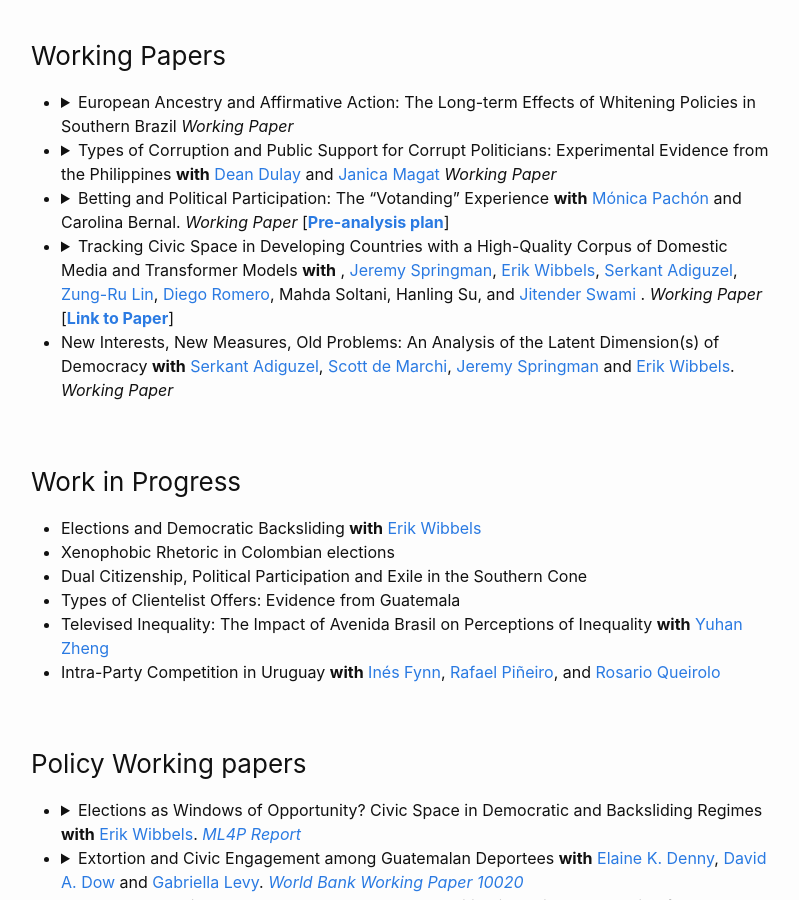
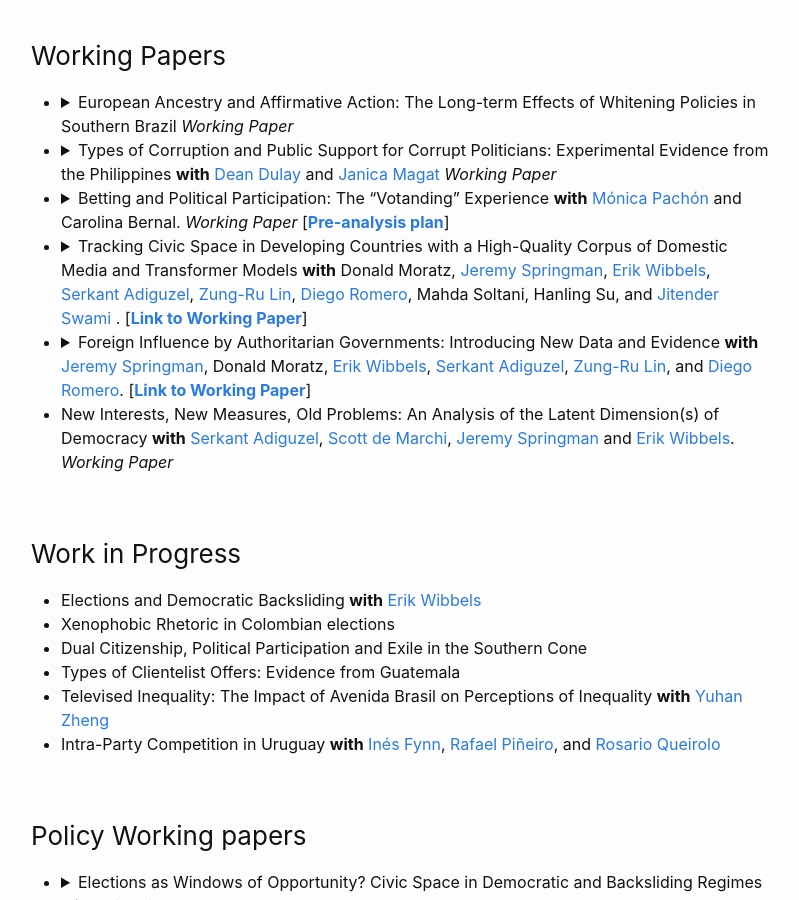
Before and after one commit to MateoVillamizarChaparro/MateoVillamizarChaparro.github.io, a Jekyll site: the page built from publications.md, in a window 1280 px wide and 900 px high, scrolled down 1469 px. Shown: the whole window, without its empty margins (239-1038 px from the left). Built offline with Jekyll 4.4.1, drawn with Linux system fonts in a browser that asks for light colours; our own code applies the rules of GitHub Pages for plain Markdown files.

Commit message:
Update publications.md

```diff
--- a/publications.md
+++ b/publications.md
@@ -115,9 +115,17 @@ Click on the arrows to access the abstracts.
     {::options parse_block_html="false" /}
 
   - {::options parse_block_html="true" /}
-    <details><summary markdown="span">Tracking Civic Space in Developing Countries with a High-Quality Corpus of Domestic Media and Transformer Models **with** [](), [Jeremy Springman](https://jrspringman.github.io/), [Erik Wibbels](https://web.sas.upenn.edu/ewibbels/), [Serkant Adiguzel](http://serkantadiguzel.com/), [Zung-Ru Lin](https://pdri-devlab.upenn.edu/bio/zung-ru-lin/), [Diego Romero](https://diego-romero.com/), Mahda Soltani, Hanling Su, and [Jitender Swami](https://sites.google.com/view/jitender-swami/home) . *Working Paper* [[**Link to Paper**](https://osf.io/preprints/socarxiv/zp3sr_v1)]</summary>
+    <details><summary markdown="span">Tracking Civic Space in Developing Countries with a High-Quality Corpus of Domestic Media and Transformer Models **with** Donald Moratz, [Jeremy Springman](https://jrspringman.github.io/), [Erik Wibbels](https://web.sas.upenn.edu/ewibbels/), [Serkant Adiguzel](http://serkantadiguzel.com/), [Zung-Ru Lin](https://pdri-devlab.upenn.edu/bio/zung-ru-lin/), [Diego Romero](https://diego-romero.com/), Mahda Soltani, Hanling Su, and [Jitender Swami](https://sites.google.com/view/jitender-swami/home) . [[**Link to Working Paper**](https://osf.io/preprints/socarxiv/zp3sr_v1)]</summary>
     <p> <sub>
     **Abstract:** Tracking Civic Space in Developing Countrieswith a High-Quality Corpus of Domestic Mediaand Transformer Models∗Donald A. Moratz†,1,2Jeremy Springman†,1,2Erik Wibbels†,1,2Serkant Adiguzel3Mateo Villamizar-Chaparro4Zung-Ru Lin1Diego Romero5Mahda Soltani6Hanling Su1Jitender Swami7August 21, 2025Civic space - the fundamental freedoms necessary for citizens to influence politics -is under constant contestation. Despite the importance of day-to-day contestation overthese rights, there is very little data allowing us to study the events and processes thatconstitute this struggle. We introduce new data that captures civic space activity across65 developing countries from 2012 to 2024. Using an original corpus of over 120 millionarticles from nearly 350 high-quality domestic media outlets and 30 international andregional outlets, we use human-supervised web scraping and open-source computationaltools to track monthly variation in media attention across 20 civic space events. Ourapproach yields three achievements: first, our corpus provides unprecedented coverageof reporting by developing country media outlets, addressing biases in other mediaevent data; second, the resulting monthly event data set covers a wide range of newcivic space activities; and third, we demonstrate the utility of this data for identifyingand forecasting major political events and discuss applications for research on regimedynamics during a time of democratic backsliding.
+    </sub> </p>
+    </details>
+    {::options parse_block_html="false" /}
+
+  - {::options parse_block_html="true" /}
+    <details><summary markdown="span">Foreign Influence by Authoritarian Governments: Introducing New Data and Evidence **with** [Jeremy Springman](https://jrspringman.github.io/), Donald Moratz, [Erik Wibbels](https://web.sas.upenn.edu/ewibbels/), [Serkant Adiguzel](http://serkantadiguzel.com/), [Zung-Ru Lin](https://pdri-devlab.upenn.edu/bio/zung-ru-lin/), and [Diego Romero](https://diego-romero.com/).  [[**Link to Working Paper**](https://jrspringman.github.io/files/rai_full_paper.pdf)]</summary>
+    <p> <sub>
+    **Abstract:** Policymakers are increasingly concerned about the revival of superpower conflict. Increased competition among great powers has been especially evident in the exercise of foreign influence, where Russia and China have increased their efforts to influence less powerful nations. To date, the absence of quantitative data has limited systematic investigation of this resurgence of authoritarian influence activity. We introduce a new, country-month dataset tracking reports of influence by Russia and China in 62 aid-receiving countries from 2012 through 2024. We construct the data by applying large langauage models (LLMs) to an original corpus of more than 100 million news articles sourced from high-quality, domestic news sources and use it to describe trends in influence activity over time and across countries. Finally, we exploit the unique features of the data to test hypotheses about Russian influence activity in the months before the invasion of Ukraine. We document a dramatic increase in the use of diplomacy, economic power, and hard power before the invasion. In doing so, we show that this data is useful for both theory testing and foreign policy decision-making.
     </sub> </p>
     </details>
     {::options parse_block_html="false" /}
```
